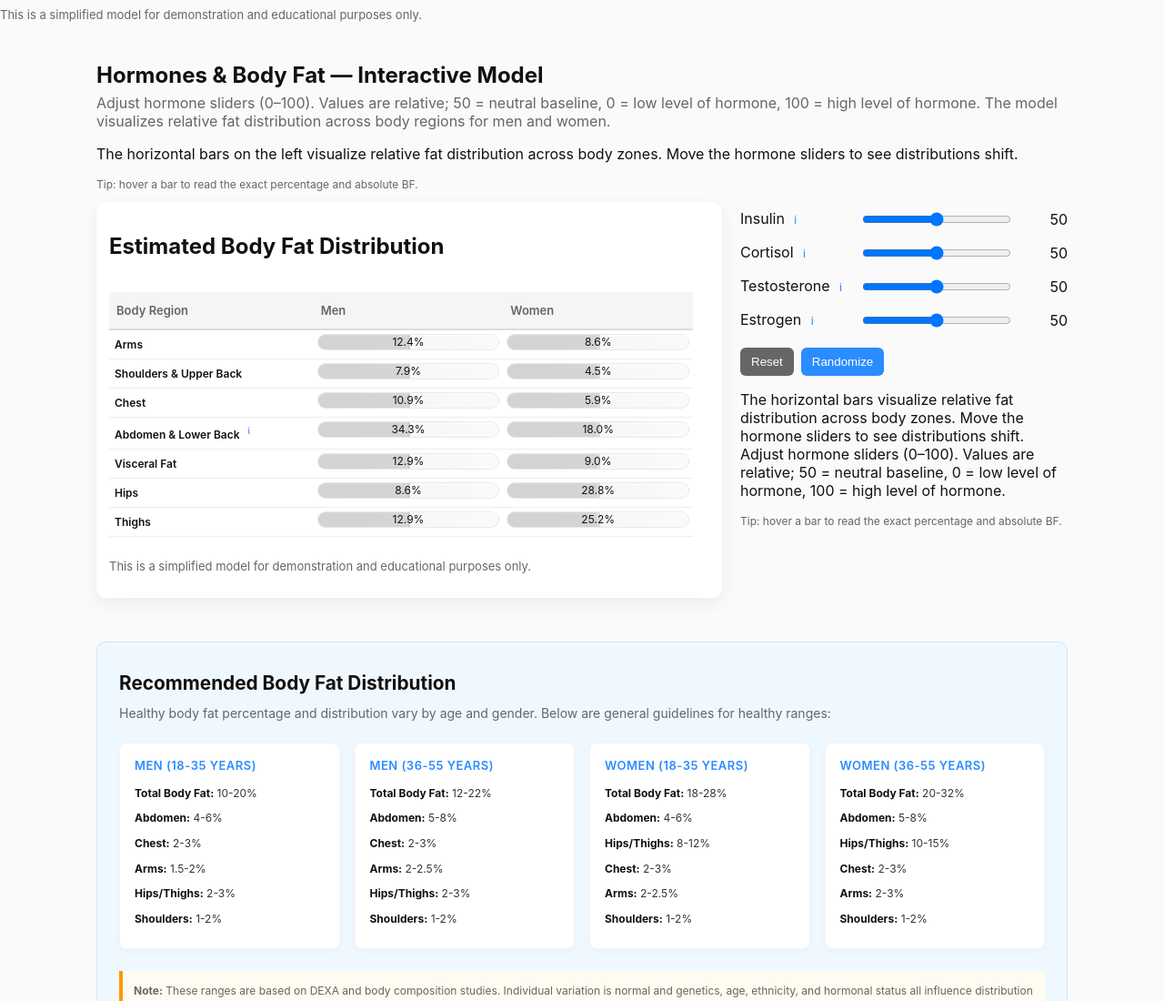
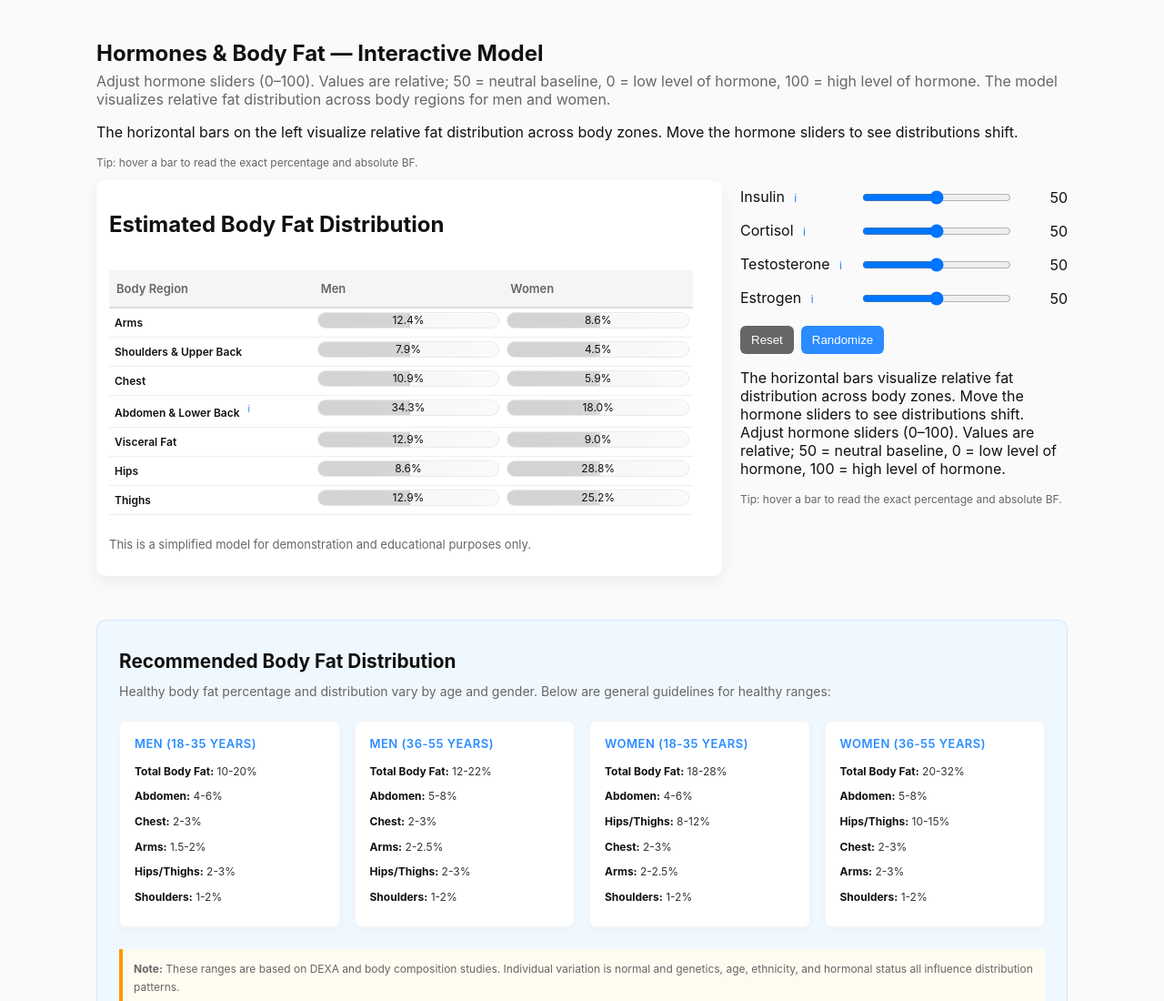
Before and after one commit to iatcom/Hormone-vs-FatDistribution-Model, a plain HTML site: page index.html in a window 1280 px wide. Shown: the top 1100 px of the page at 91% size. Drawn offline with Linux system fonts and the light colour scheme.

Commit message:
Update index.html

```diff
--- a/index.html
+++ b/index.html
@@ -5,7 +5,6 @@
 		<meta name="viewport" content="width=device-width,initial-scale=1" />
 		<title>Hormone → Body Fat Model</title>
 		<link rel="stylesheet" href="styles.css" />
-		<p class="note">This is a simplified model for demonstration and educational purposes only.</p>
 	</head>
 	<body>
 		<main class="app">
```
